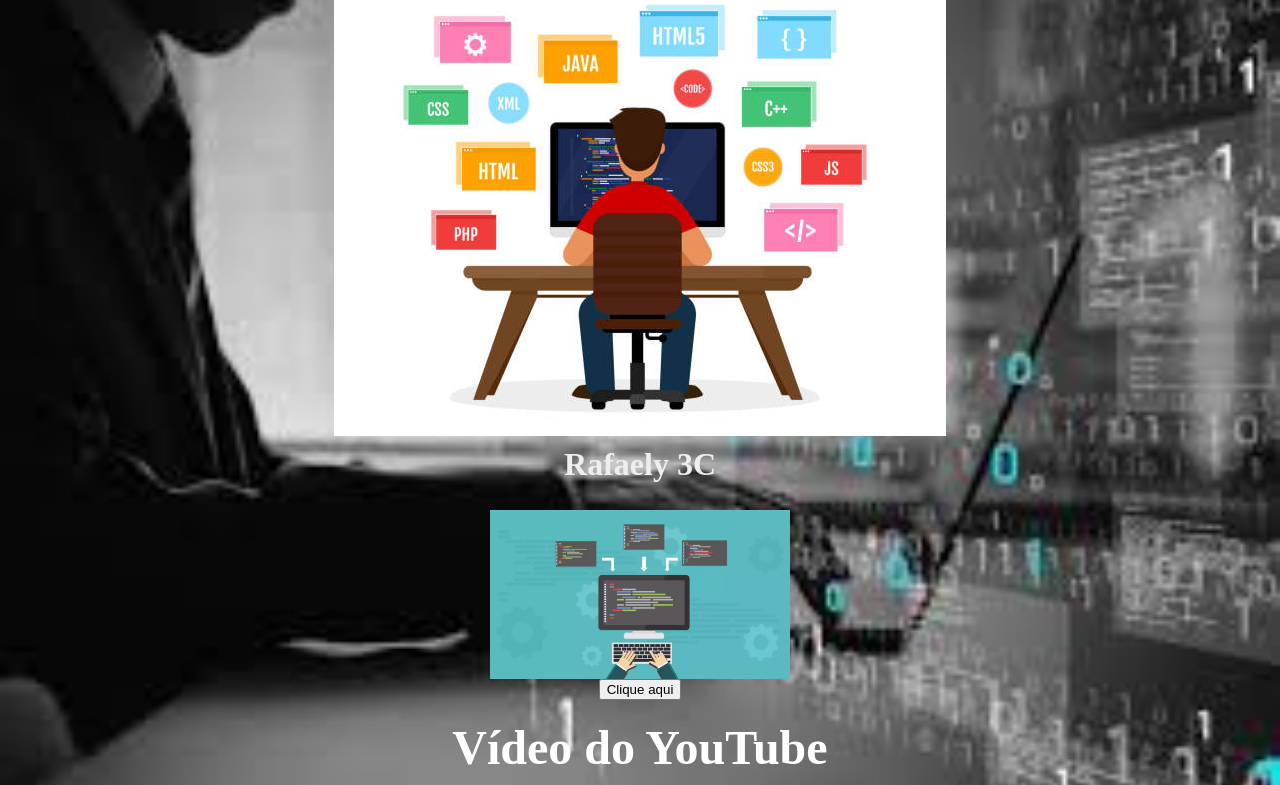
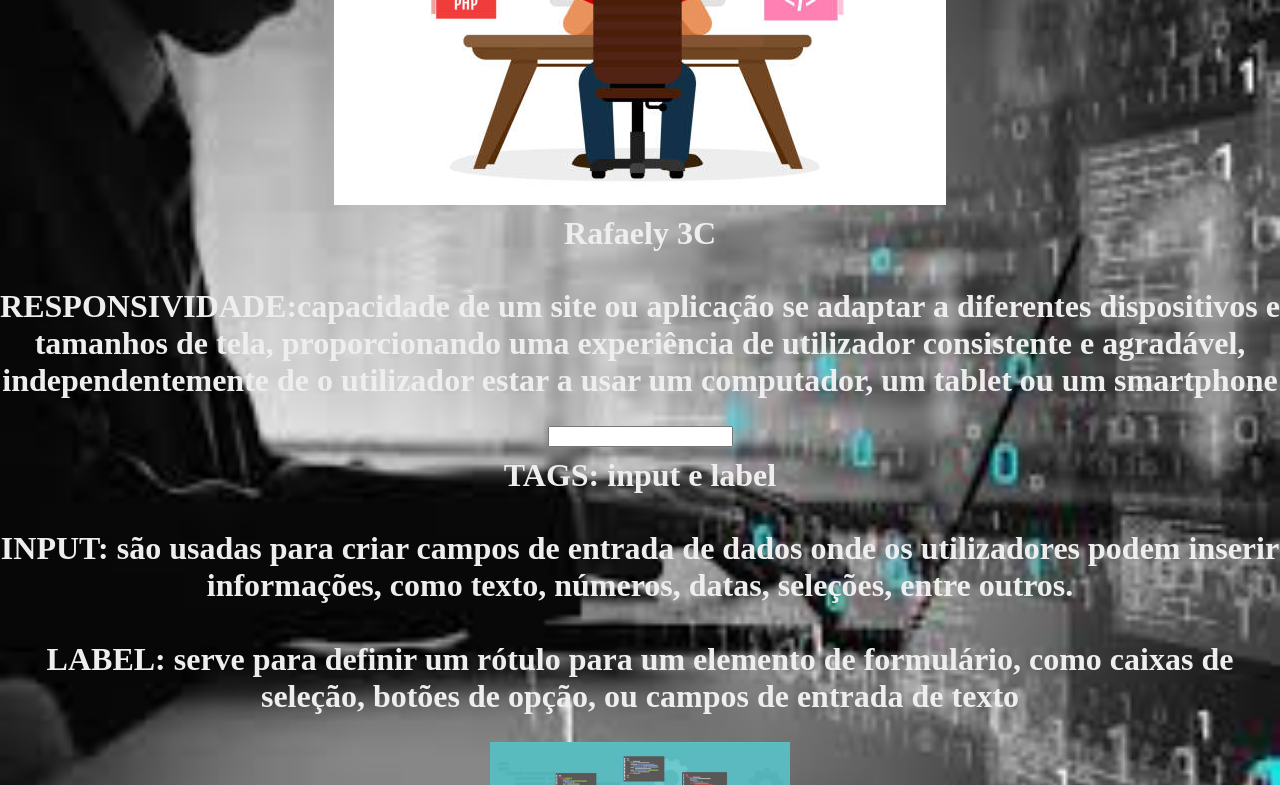
Before and after one commit to Godinho00/trabalho-de-progama-o-, a plain HTML site: page index.html in a window 1280 px wide. Shown: the top 785 px of the page. Drawn offline with Linux system fonts and the light colour scheme.

Commit message:
Add files via upload

```diff
--- a/index.html
+++ b/index.html
@@ -15,9 +15,15 @@
     <img src="programação01.jpg" alt="Nome da imagem">
 
     <h2>Rafaely 3C</h2>
-
+    <h2>RESPONSIVIDADE:capacidade de um site ou aplicação se adaptar a diferentes dispositivos e tamanhos de tela, proporcionando uma experiência de utilizador consistente e agradável, independentemente de o utilizador estar a usar um computador, um tablet ou um smartphone</h2>
+    <input type="numero e letras">
+    <label for="PROGRAMAÇÃO"></label>
+    <h2> TAGS: input e label</h2>
+    <h2> INPUT: são usadas para criar campos de entrada de dados onde os utilizadores podem inserir informações, como texto, números, datas, seleções, entre outros.</h2>
+    <h2> LABEL: serve para definir um rótulo para um elemento de formulário, como caixas de seleção, botões de opção, ou campos de entrada de texto</h2>
 
     <img src="prog01.webp" alt="programação" width="300">
+
 
     <button
 onclick="mostrarImagem()">Clique aqui</button>
```
